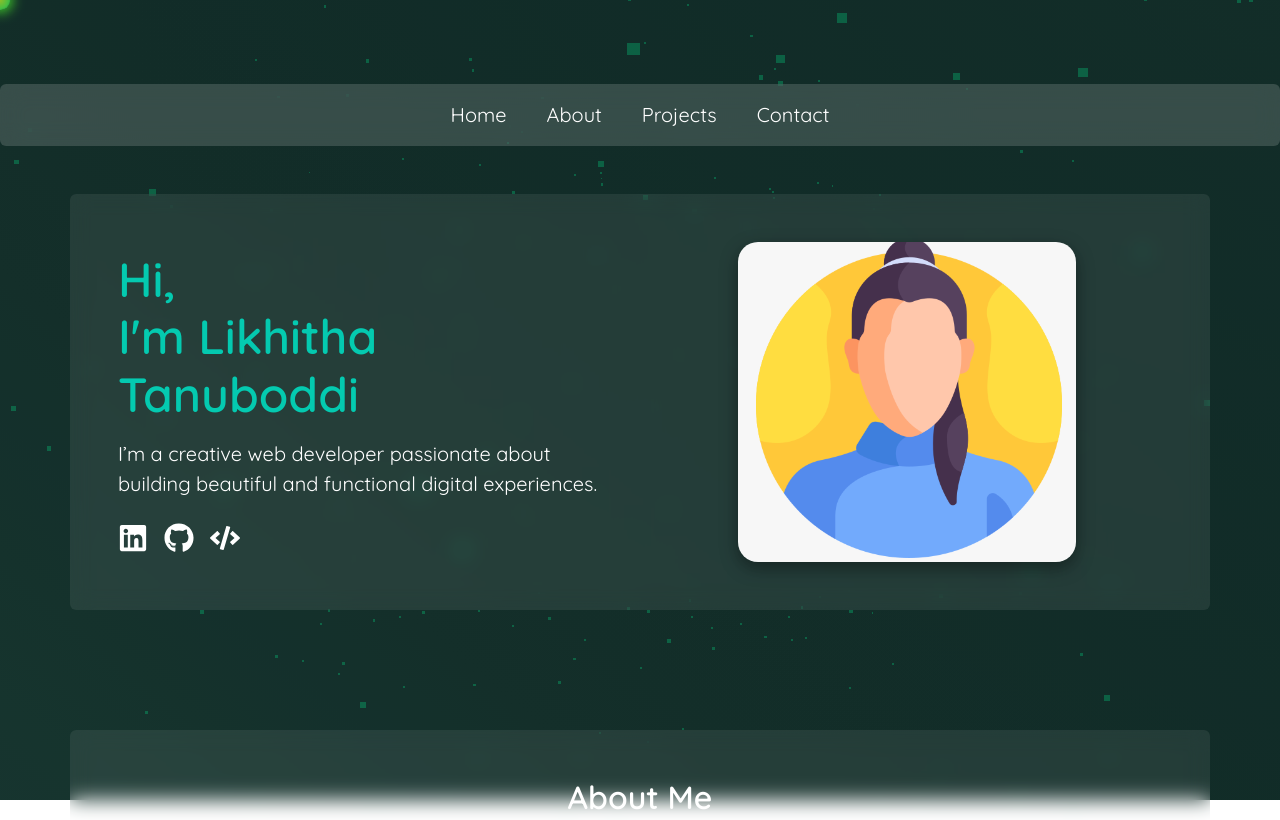
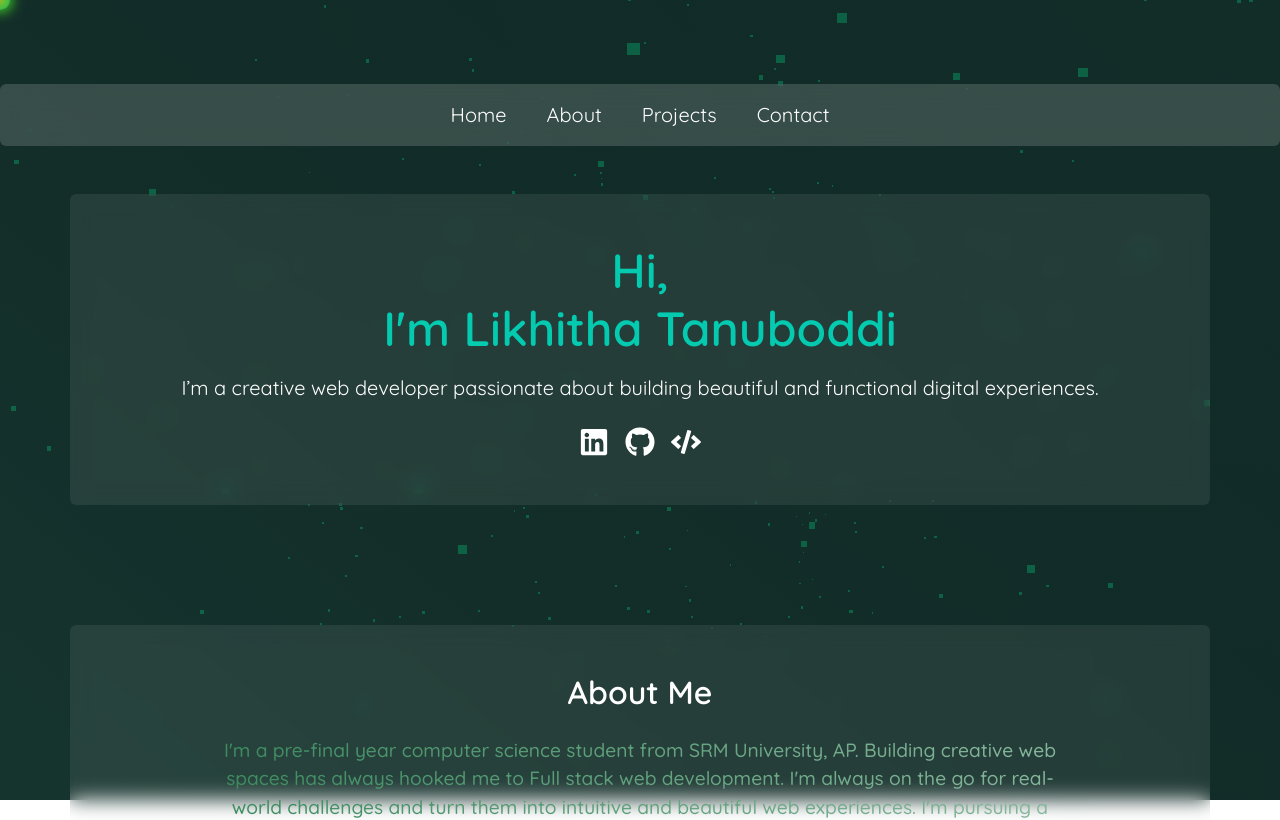
Before and after one commit to likhitha58/Portfolio, a React (Vite) app: page / in a window 1280 px wide. Shown: the top 820 px of the page. Built offline with nearby package versions, Linux system fonts and the light colour scheme.

Commit message:
Update Home.jsx

```diff
--- a/src/pages/Home.jsx
+++ b/src/pages/Home.jsx
@@ -4,7 +4,7 @@ import { Container, Row, Col, Image } from "react-bootstrap";
 import { motion } from "framer-motion";
 import "../styles/Home.css";
 import { FaLinkedin, FaGithub, FaCode } from "react-icons/fa";
-import likhithaPic from "../assets/likhithaPic.png";
+// import likhithaPic from "../assets/likhithaPic.png";
 
 const fadeUp = {
   hidden: { opacity: 0, y: 30 },
@@ -20,7 +20,7 @@ function Home() {
     <Container className="glass-home my-5 p-5 rounded">
       <Row className="align-items-center">
         {/* Left: Text */}
-        <Col md={6} className="text-white text-center text-md-start">
+        <Col md={12} className="text-white text-center">
           <motion.h1
             className="display-5 fw-bold"
             variants={fadeUp}
@@ -43,7 +43,7 @@ function Home() {
           </motion.p>
 
           <motion.div
-            className="mt-4 social-icons d-flex gap-3 justify-content-center justify-content-md-start"
+            className="mt-4 social-icons d-flex gap-3 justify-content-center"
             variants={fadeUp}
             initial="hidden"
             animate="visible"
@@ -74,7 +74,7 @@ function Home() {
         </Col>
 
         {/* Right: Image */}
-        <Col md={6} className="text-center mt-4 mt-md-0">
+        {/* <Col md={6} className="text-center mt-4 mt-md-0">
           <motion.div
             initial={{ opacity: 0, scale: 0.9 }}
             animate={{ opacity: 1, scale: 1 }}
@@ -87,7 +87,7 @@ function Home() {
               className="home-img"
             />
           </motion.div>
-        </Col>
+        </Col> */}
       </Row>
     </Container>
   );
```
